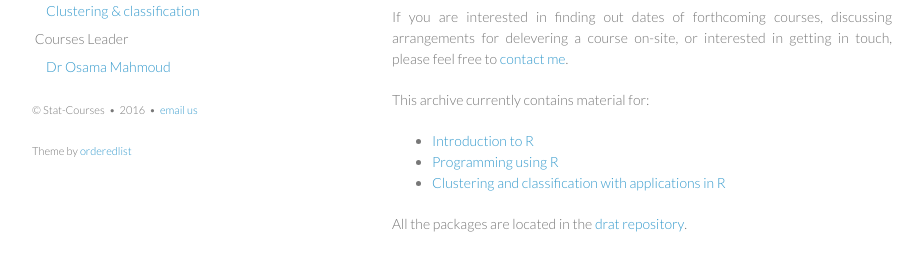
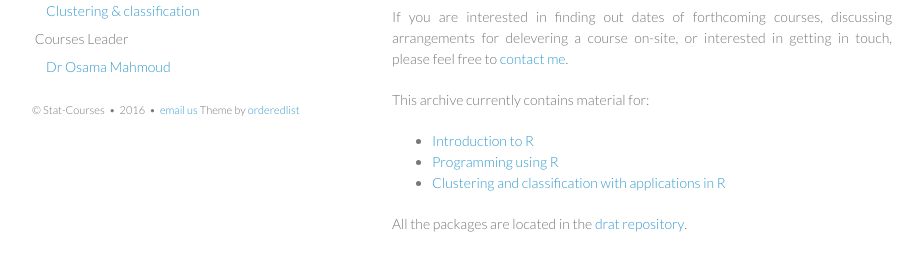
Before and after one commit to statcourses/statcourses.github.io, a Jekyll site: the page built from index.md, in a window 1280 px wide. Shown: the part 207-478 px from the top of the page, without its empty margins (178-1101 px from the left). Built offline with Jekyll 4.4.1, drawn with Linux system fonts in a browser that asks for light colours.

Commit message:
layout updated

```diff
--- a/_layouts/default.html
+++ b/_layouts/default.html
@@ -46,9 +46,9 @@
           {{ site.time | date: '%Y' }}
           &nbsp;&bull;&nbsp;
           <a href="mailto:o.mahmoud@bristol.ac.uk?subject=Hello via stat-courses">email us</a>
+          Theme by <a href="https://github.com/orderedlist" target="_blank">orderedlist</a>
           </small>
         </p>
-        <p><small>Theme by <a href="https://github.com/orderedlist" target="_blank">orderedlist</a></small></p>
       </header>
       <section>
 {{ content }}
```
